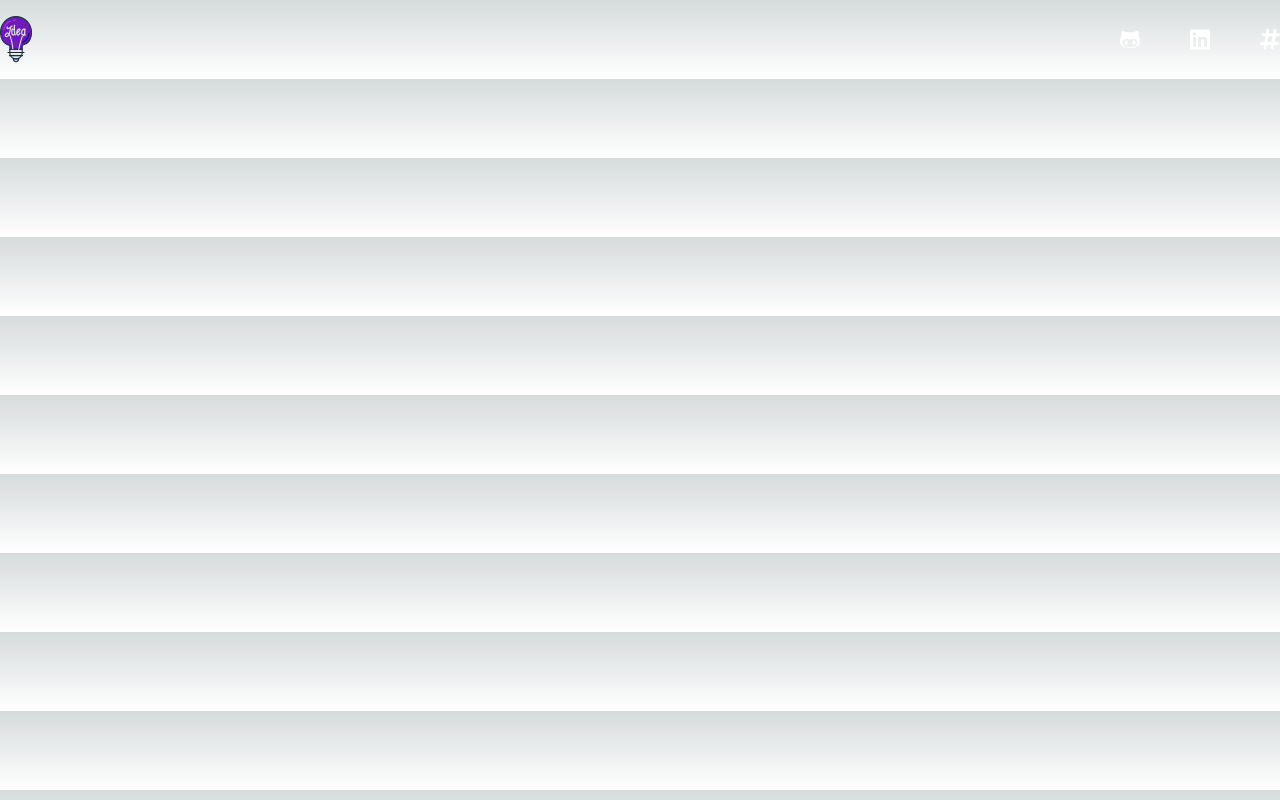
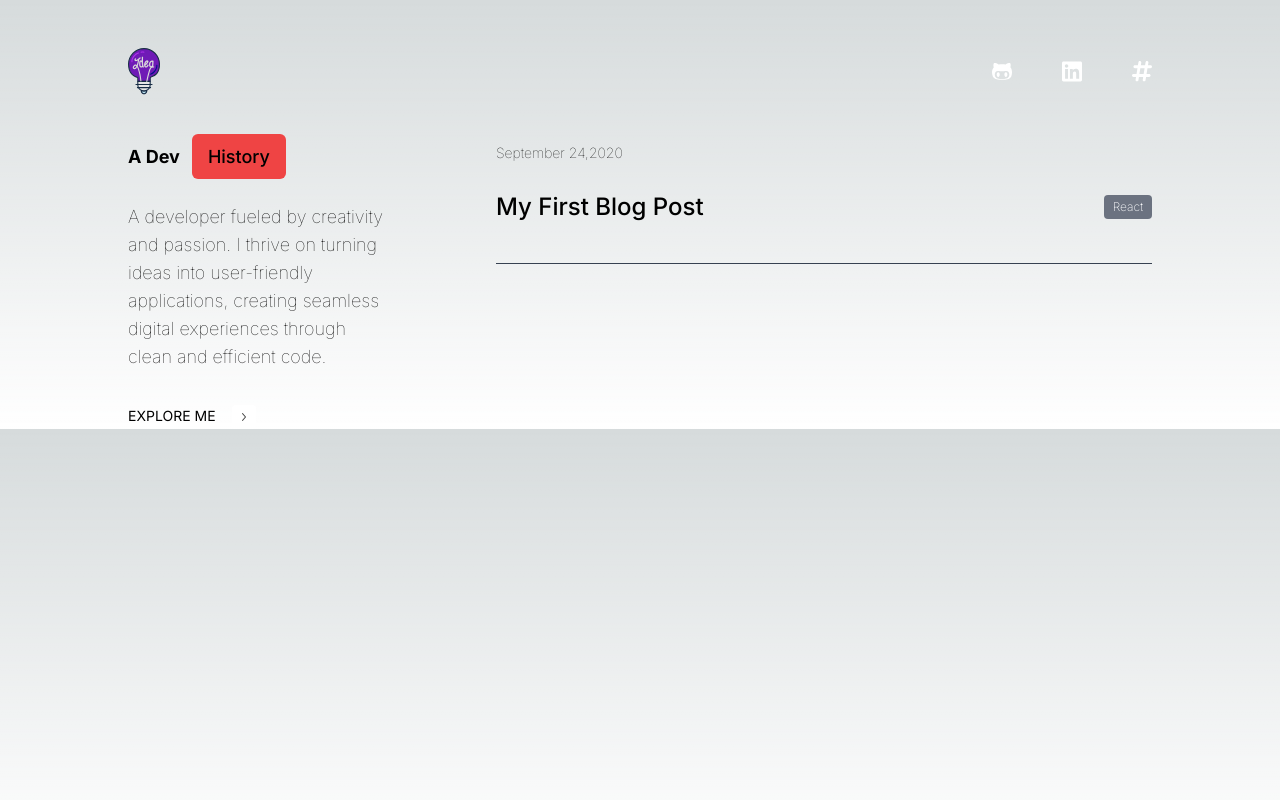
Before and after one commit to konyan/NEXTJS-template, a Next.js app: page / in a window 1280 px wide. Built offline with nearby package versions, Linux system fonts and the light colour scheme.

Commit message:
feat: add blog item and chip

```diff
--- a/app/page.tsx
+++ b/app/page.tsx
@@ -1,5 +1,19 @@
+import BlogItem from '@/components/BlogItem/BlogItem';
 import Nav from '@/components/Nav/Nav';
+import ProfileSummary from '@/components/ProfileSummary/ProfileSummary';
 
 export default function Home() {
-  return <Nav />;
+  return (
+    <div className="flex justify-center w-[80%] m-auto flex-col mt-8">
+      <Nav />
+      <section className="grid grid-cols-3 mt-8 gap-20">
+        <div className="col-span-1">
+          <ProfileSummary />
+        </div>
+        <div className="col-span-2">
+          <BlogItem />
+        </div>
+      </section>
+    </div>
+  );
 }
--- /dev/null
+++ b/components/BlogItem/BlogItem.tsx
@@ -0,0 +1,17 @@
+import Chip from '../Chip/Chip';
+
+const BlogItem = () => {
+  return (
+    <article className="border-b border-gray-700 pb-6">
+      <p className="text-sm font-thin">September 24,2020</p>
+      <div className="mt-4 flex w-full justify-between items-center pt-3 pb-4">
+        <h2 className="text-2xl font-medium">My First Blog Post</h2>
+        <div className="w-40 flex justify-end">
+          <Chip title="React" />
+        </div>
+      </div>
+    </article>
+  );
+};
+
+export default BlogItem;
--- /dev/null
+++ b/components/Chip/Chip.tsx
@@ -0,0 +1,12 @@
+interface ChipProps {
+  title: string;
+}
+
+const Chip: React.FC<ChipProps> = ({ title }) => {
+  return (
+    <strong className="text-xs font-extralight w-12 rounded h-6 justify-center items-center bg-gray-500 text-gray-50 flex">
+      {title}
+    </strong>
+  );
+};
+export default Chip;
--- /dev/null
+++ b/components/ProfileSummary/ProfileSummary.tsx
@@ -0,0 +1,40 @@
+const ProfileSummary = () => {
+  return (
+    <div className="flex flex-col">
+      <h1 className="w-full text-lg mb-8 text-left font-bold">
+        A Dev
+        <strong className="ml-3 w-12 h-6 px-4 py-3 rounded-md bg-red-500 font-medium">
+          History
+        </strong>
+      </h1>
+      <div>
+        <p className="text-lg font-thin pr-6 mb-8">
+          A developer fueled by creativity and passion. I thrive on turning
+          ideas into user-friendly applications, creating seamless digital
+          experiences through clean and efficient code.
+        </p>
+      </div>
+      <div>
+        <button className="text-sm w-full font-base text-left hover:font-bold">
+          EXPLORE ME
+          <small className="w-6 h-6 rounded bg-white inline-flex justify-center items-center ml-4 f">
+            <svg
+              width="4"
+              height="8"
+              viewBox="0 0 4 8"
+              fill="none"
+              xmlns="http://www.w3.org/2000/svg"
+            >
+              <path
+                d="M0.0522708 0.768491C0.0188171 0.730943 -1.2282e-07 0.679832 -1.13187e-07 0.626512C-1.03554e-07 0.573193 0.0188171 0.522082 0.0522708 0.484534L0.426899 0.0605983C0.458966 0.0219333 0.503738 8.52407e-08 0.550597 9.317e-08C0.597456 1.01099e-07 0.642227 0.0219333 0.674295 0.0605984L3.92225 3.73604C3.97197 3.79224 3.99994 3.86848 4 3.94801L4 4.05199C3.99994 4.13152 3.97197 4.20776 3.92225 4.26396L0.674293 7.9394C0.642226 7.97807 0.597454 8 0.550595 8C0.503736 8 0.458965 7.97807 0.426897 7.9394L0.0522696 7.51547C0.0188159 7.47792 -1.34174e-06 7.42681 -1.33211e-06 7.37349C-1.32248e-06 7.32017 0.0188159 7.26906 0.0522696 7.23151L2.90793 4L0.0522708 0.768491Z"
+                fill="#474747"
+              />
+            </svg>
+          </small>
+        </button>
+      </div>
+    </div>
+  );
+};
+
+export default ProfileSummary;
```
